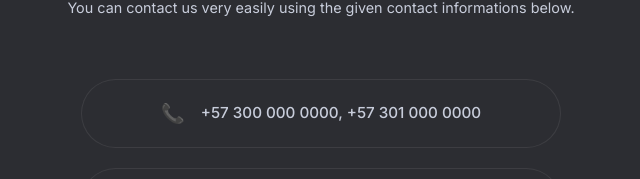
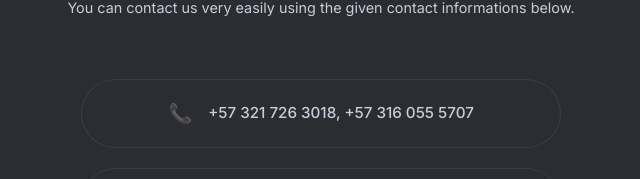
Before and after one commit to SebastianBolivar01/portfolio_sebastian, a Next.js app: page / in a window 1280 px wide. Shown: the part 3827-4006 px from the top of the page, without its empty margins (319-959 px from the left). Built offline with nearby package versions, Linux system fonts and the light colour scheme.

Commit message:
cambio footer

```diff
--- a/app/page.tsx
+++ b/app/page.tsx
@@ -236,7 +236,7 @@ export default function Home() {
           <div className="contact-grid">
             <a href="tel:+573000000000" className="contact-item">
               <span className="contact-icon">📞</span>
-              +57 300 000 0000, +57 301 000 0000
+              +57 321 726 3018, +57 316 055 5707
             </a>
             <a href="mailto:tu@email.com" className="contact-item">
               <span className="contact-icon">✉️</span>
```
